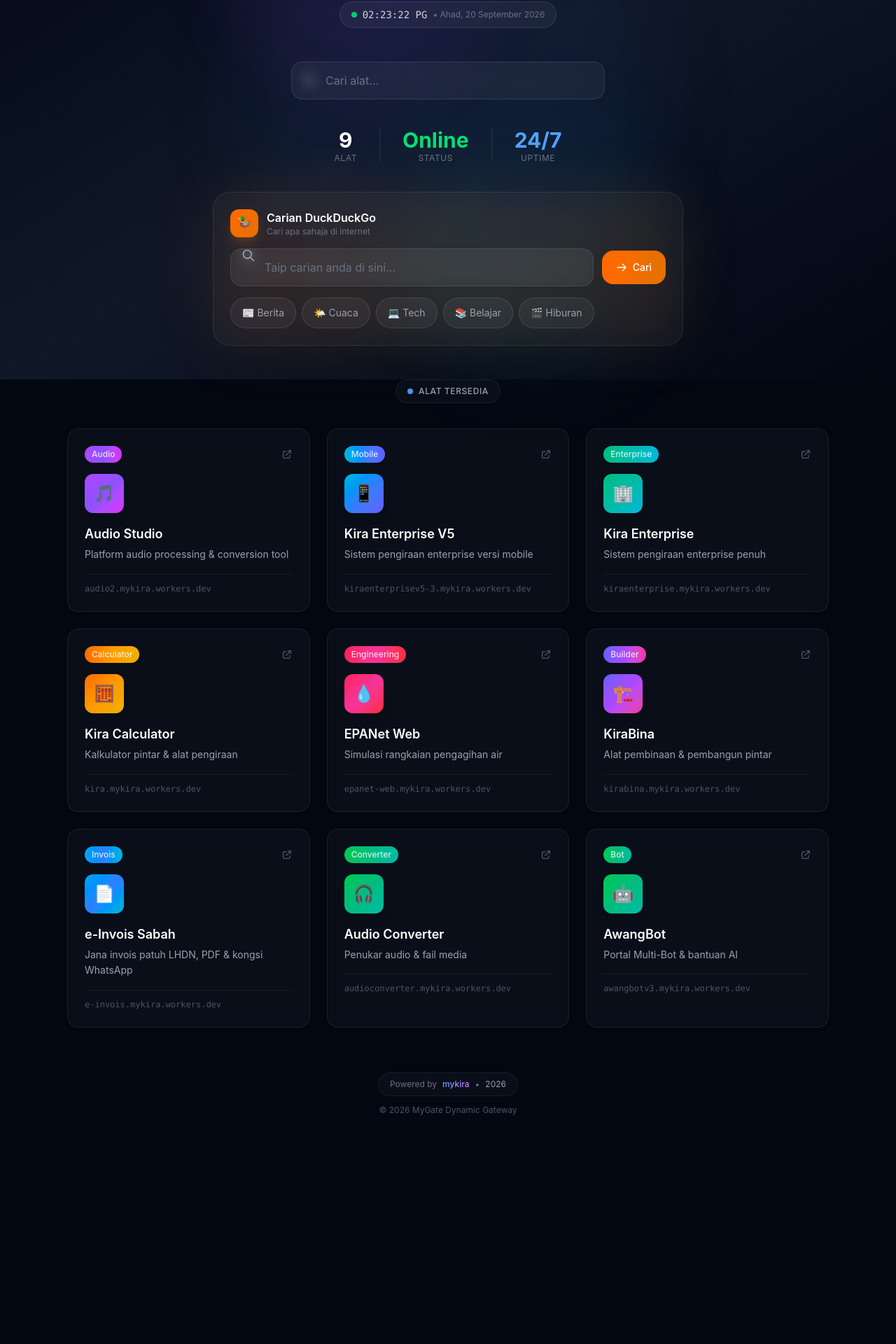
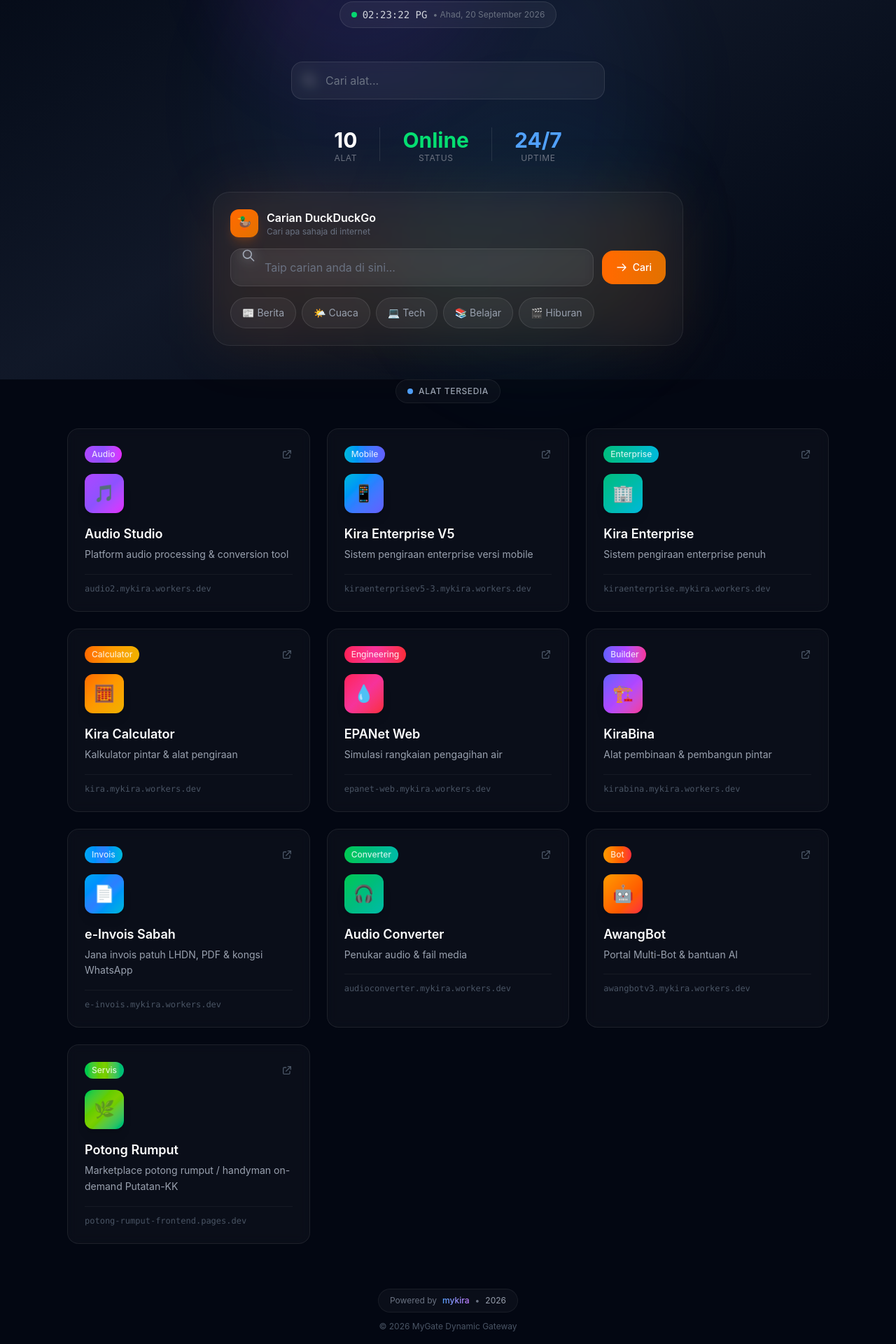
Before and after one commit to princearies/mygate, a React (Vite) app: page / in a window 1280 px wide. Shown: the part 258-2178 px from the top of the page at 70% size. Before the commit the page ends 1892 px from the top, so only its background shows below. Built offline with nearby package versions, Linux system fonts and the light colour scheme.

Commit message:
Add Potong Rumput marketplace tab to gateway

```diff
--- a/src/App.tsx
+++ b/src/App.tsx
@@ -89,8 +89,17 @@
     description: 'Portal Multi-Bot & bantuan AI',
     url: 'https://awangbotv3.mykira.workers.dev/',
     icon: '🤖',
-    gradient: 'from-green-500 via-emerald-500 to-teal-500',
+    gradient: 'from-amber-500 via-orange-500 to-red-500',
     tag: 'Bot'
+  },
+  {
+    id: 10,
+    title: 'Potong Rumput',
+    description: 'Marketplace potong rumput / handyman on-demand Putatan-KK',
+    url: 'https://potong-rumput-frontend.pages.dev/',
+    icon: '🌿',
+    gradient: 'from-green-500 via-lime-500 to-emerald-500',
+    tag: 'Servis'
   }
 ]
 
```
Also changed, not shown: 1 other file (tests, documents, lock files or other folders).
